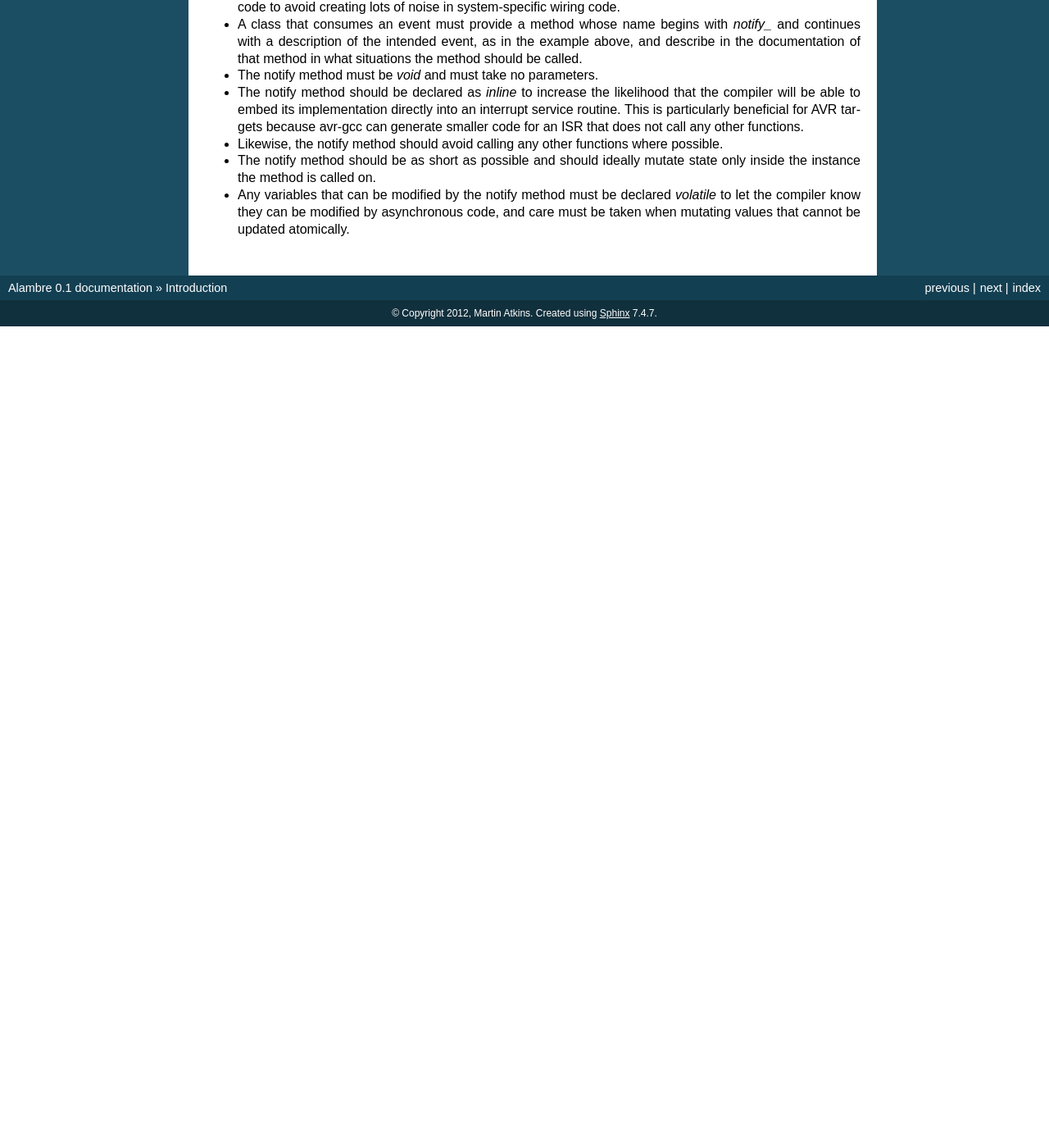
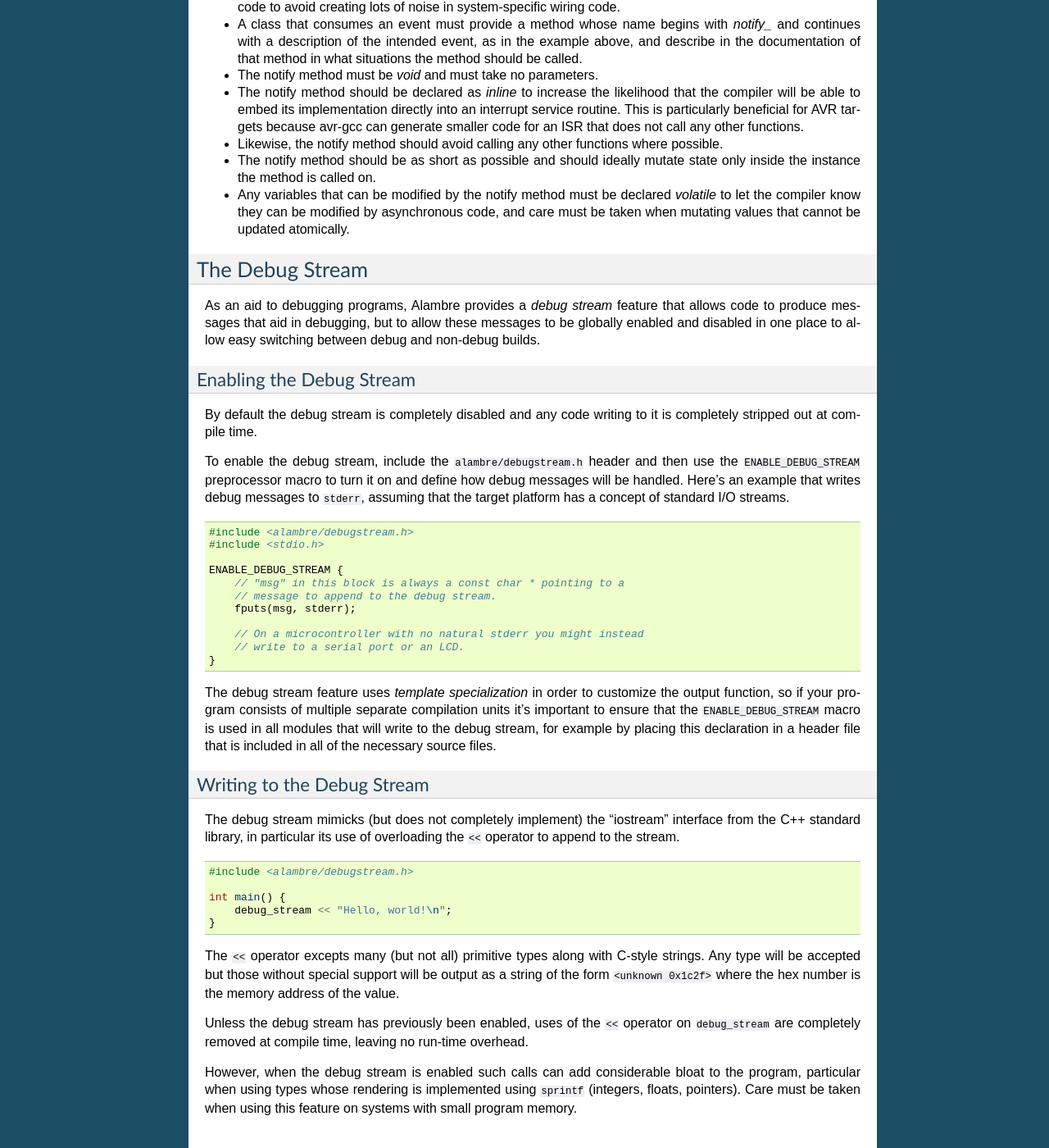
Before and after one commit to apparentlymart/alambre, a Sphinx documentation site: the page built from docs/source/intro.rst, in a window 1280 px wide and 1400 px high, scrolled down 3443 px. Shown: the whole window at 82% size. Built offline with Sphinx 7.4.7, drawn with Linux system fonts in a browser that asks for light colours; before the commit the page ends 3841 px from its top, so only the background shows below that; some of the changed text lies outside the part shown.

Commit message:
Add a mechanism to add debug messages into an application.
These debug messages can then be directed to any appropriate output
medium for the target device, or disabled completely in a production build.

When disabled, these debug messages have zero runtime overhead.

```diff
--- a/docs/source/intro.rst
+++ b/docs/source/intro.rst
@@ -249,3 +249,73 @@
 * Any variables that can be modified by the notify method must be declared
   `volatile` to let the compiler know they can be modified by asynchronous code,
   and care must be taken when mutating values that cannot be updated atomically.
+
+The Debug Stream
+----------------
+
+As an aid to debugging programs, Alambre provides a *debug stream* feature
+that allows code to produce messages that aid in debugging, but to allow these
+messages to be globally enabled and disabled in one place to allow easy
+switching between debug and non-debug builds.
+
+Enabling the Debug Stream
+^^^^^^^^^^^^^^^^^^^^^^^^^
+
+By default the debug stream is completely disabled and any code writing to it
+is completely stripped out at compile time.
+
+To enable the debug stream, include the ``alambre/debugstream.h`` header and
+then use the ``ENABLE_DEBUG_STREAM`` preprocessor macro to turn it on and define
+how debug messages will be handled. Here's an example that writes debug
+messages to ``stderr``, assuming that the target platform has a concept of
+standard I/O streams.
+
+.. code-block:: cpp
+
+    #include <alambre/debugstream.h>
+    #include <stdio.h>
+
+    ENABLE_DEBUG_STREAM {
+        // "msg" in this block is always a const char * pointing to a
+        // message to append to the debug stream.
+        fputs(msg, stderr);
+
+        // On a microcontroller with no natural stderr you might instead
+        // write to a serial port or an LCD.
+    }
+
+The debug stream feature uses *template specialization* in order to customize
+the output function, so if your program consists of multiple separate
+compilation units it's important to ensure that the ``ENABLE_DEBUG_STREAM``
+macro is used in all modules that will write to the debug stream, for example
+by placing this declaration in a header file that is included in all of the
+necessary source files.
+
+Writing to the Debug Stream
+^^^^^^^^^^^^^^^^^^^^^^^^^^^
+
+The debug stream mimicks (but does not completely implement) the "iostream"
+interface from the C++ standard library, in particular its use of overloading
+the ``<<`` operator to append to the stream.
+
+.. code-block:: cpp
+
+    #include <alambre/debugstream.h>
+
+    int main() {
+        debug_stream << "Hello, world!\n";
+    }
+
+The ``<<`` operator excepts many (but not all) primitive types along with
+C-style strings. Any type will be accepted but those without special support
+will be output as a string of the form ``<unknown 0x1c2f>`` where the hex
+number is the memory address of the value.
+
+Unless the debug stream has previously been enabled, uses of the ``<<``
+operator on ``debug_stream`` are completely removed at compile time, leaving no
+run-time overhead.
+
+However, when the debug stream is enabled such calls can add considerable
+bloat to the program, particular when using types whose rendering is implemented
+using ``sprintf`` (integers, floats, pointers). Care must be taken when using
+this feature on systems with small program memory.
```
Also changed, not shown: 2 other files.
